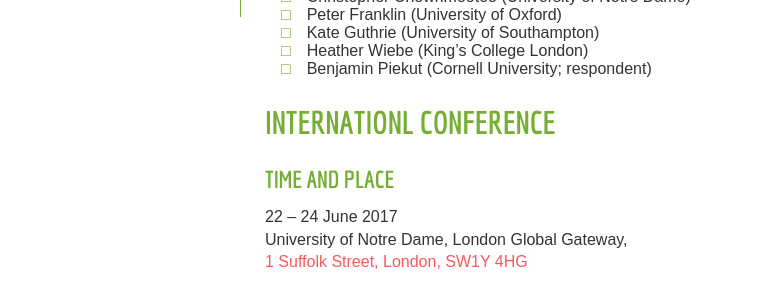
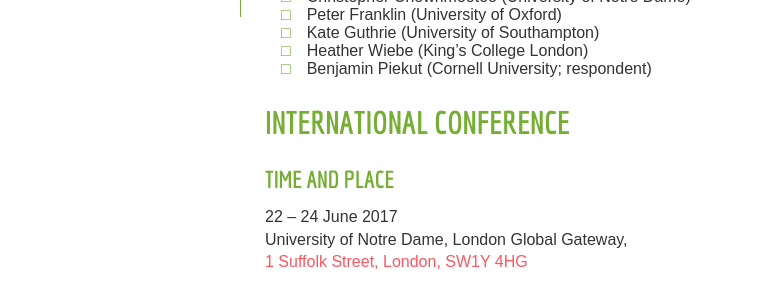
Before and after one commit to musicandthemiddlebrow/musicandthemiddlebrow.github.io, a Jekyll site: the page built from events.html, in a window 1280 px wide. Shown: the part 332-632 px from the top of the page, without its empty margins (0-777 px from the left). Built offline with Jekyll 4.4.1, drawn with Linux system fonts in a browser that asks for light colours.

Commit message:
Spelling correction

```diff
--- a/events.html
+++ b/events.html
@@ -20,7 +20,7 @@
   </ul>
 
 
-<h2>Internationl Conference</h2>
+<h2>International Conference</h2>
 <h3>Time and Place</h3>
 <p>22 – 24 June 2017
 <br>University of Notre Dame, London Global Gateway,
```
